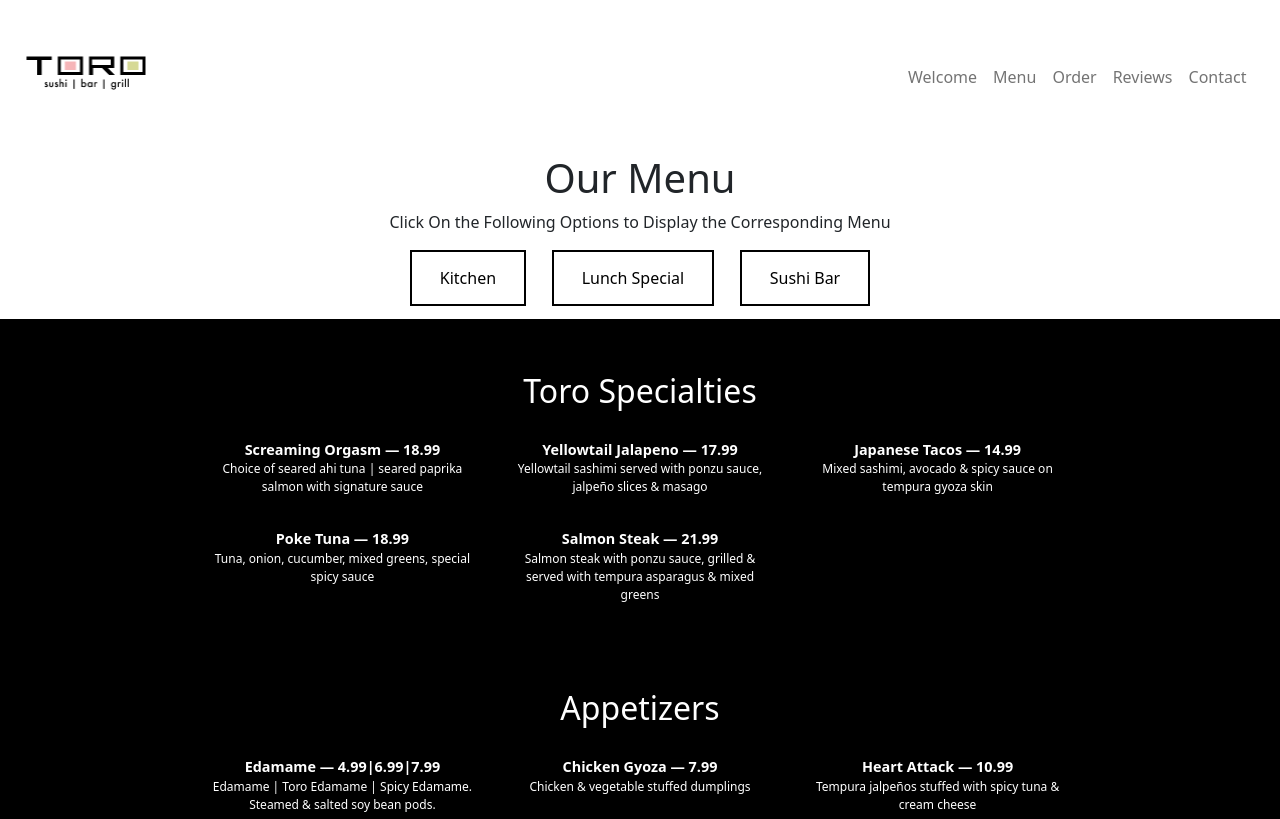
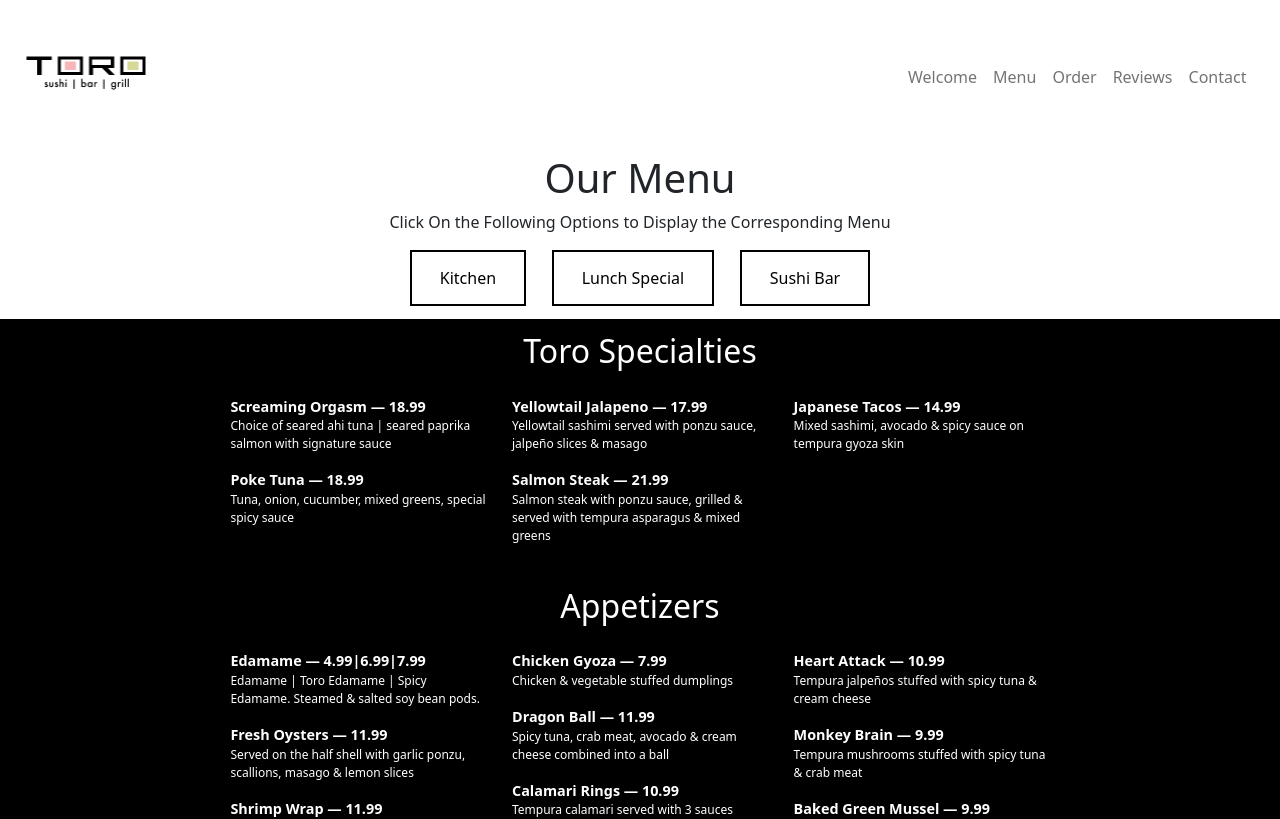
Before and after one commit to 22changjm/toro_nextjs, a Next.js app: page /menu in a window 1280 px wide. Shown: the top 819 px of the page. Built offline with nearby package versions, Linux system fonts and the light colour scheme.

Commit message:
fixed menu

```diff
--- a/pages/menu.js
+++ b/pages/menu.js
@@ -27,7 +27,7 @@
   return (
     <>
       <Head>
-        <title>Create Next App</title>
+        <title>Toro Menu</title>
         <meta name="description" content="Generated by create next app" />
         <link rel="icon" href="/favicon.ico" />
       </Head>
--- a/styles/Kitchen.module.css
+++ b/styles/Kitchen.module.css
@@ -1,31 +1,21 @@
 .container {
     display: flex;
     flex-direction: column;
+    align-items: center;
     background-color: black;
-    padding: 2vh;
-
 }
 
 .title {
+    margin-top:1vh;
+    margin-bottom: 1vh;
     font-size: 4vh;
-    margin: 1vh;
-    margin-top: 4vh;
     color: white;
-    text-align: center;
-}
-
-.body {
-    font-size: 2vh;
-    margin: 1vh;
-    margin-top: 4vh;
-    color: white;
-    text-align: center;
 }
 
 .menu {
     display: flex;
     flex-direction: row;
-    justify-content: center;
+    justify-content: space-around;
 }
 
 .entryname {
@@ -39,22 +29,16 @@
     color: white;
 }
 
+
 .col {
-    max-width: 25vw;
-    display: flex;
-    flex-direction: column;
-    justify-content: flex-start;
+    width: 20vw;
+    margin: 1vw;
 }
 
 .entry {
-    margin: 1vh;
-    display: flex;
-    padding: 1vh;
-    flex-direction: column;
-    justify-content: flex-start;
-    max-width: 22vw;
-    text-align: center;
+    margin-bottom: 2vh;
 }
+
 
 
 
@@ -65,7 +49,7 @@
         align-items: center;
     }
 
-    .entry {
+    .entryname {
         width: 90vw;
         min-height: 0;
         margin-bottom: 1vh;
```
